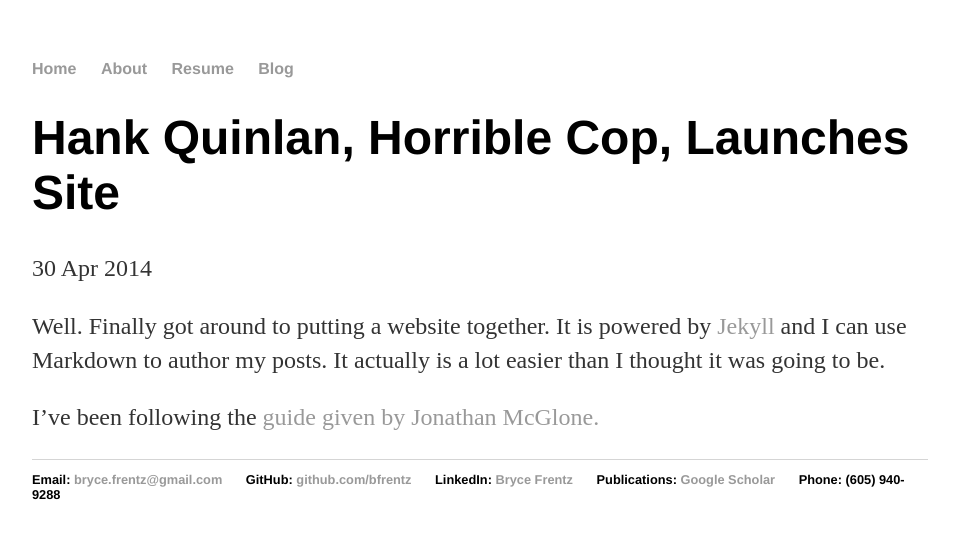
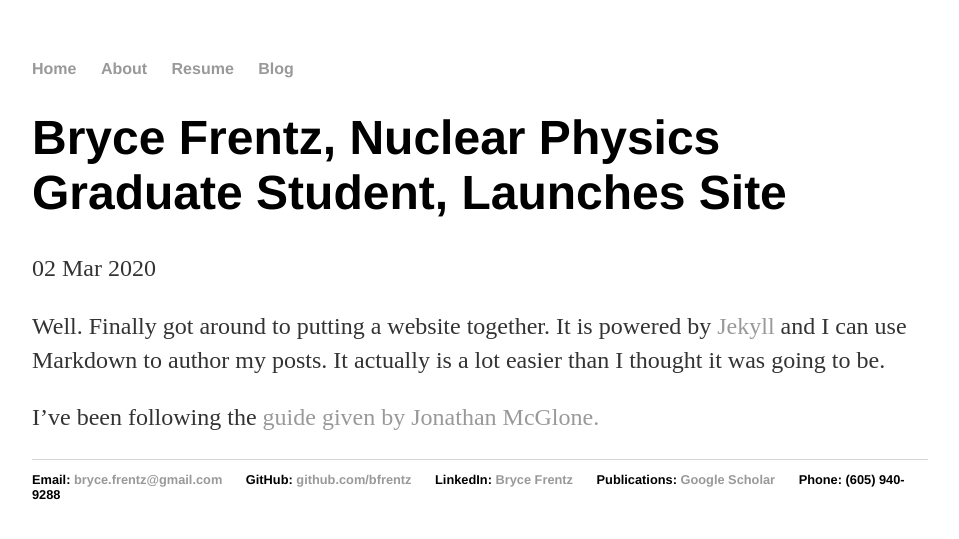
Before and after one commit to bfrentz/bfrentz.github.io, a Jekyll site: the page built from _posts/2020-03-02-Site-Launched.md, in a window 1280 px wide. Shown: the top 539 px of the page, without its empty margins (160-1119 px from the left). Built offline with Jekyll 4.4.1, drawn with Linux system fonts in a browser that asks for light colours.

Commit message:
Update post

```diff
--- a/_posts/2020-03-02-Site-Launched.md
+++ b/_posts/2020-03-02-Site-Launched.md
@@ -1,7 +1,7 @@
 ---
 layout: post
-title: "Hank Quinlan, Horrible Cop, Launches Site"
-date: 2014-04-30
+title: "Bryce Frentz, Nuclear Physics Graduate Student, Launches Site"
+date: 2020-03-02
 ---
 
 Well. Finally got around to putting a website together. It is powered by [Jekyll](http://jekyllrb.com) and I can use Markdown to author my posts. It actually is a lot easier than I thought it was going to be.
```
